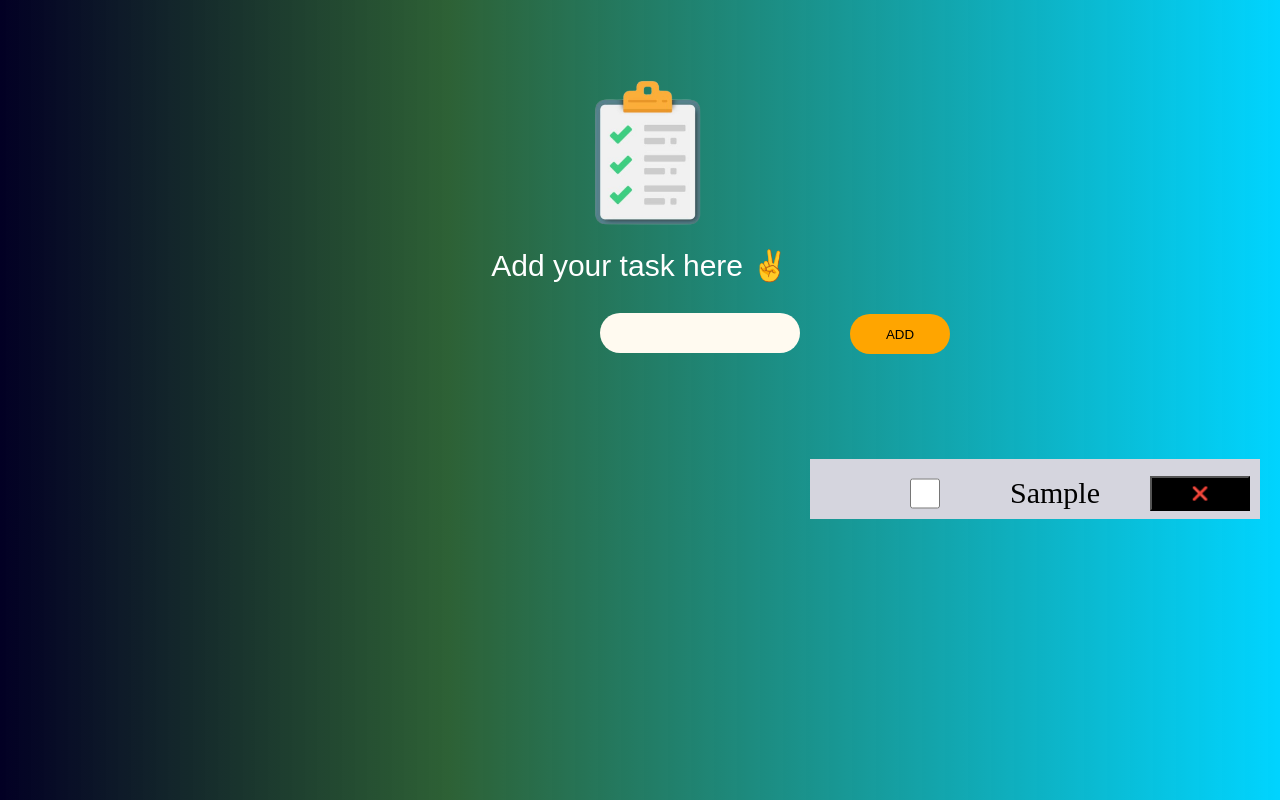
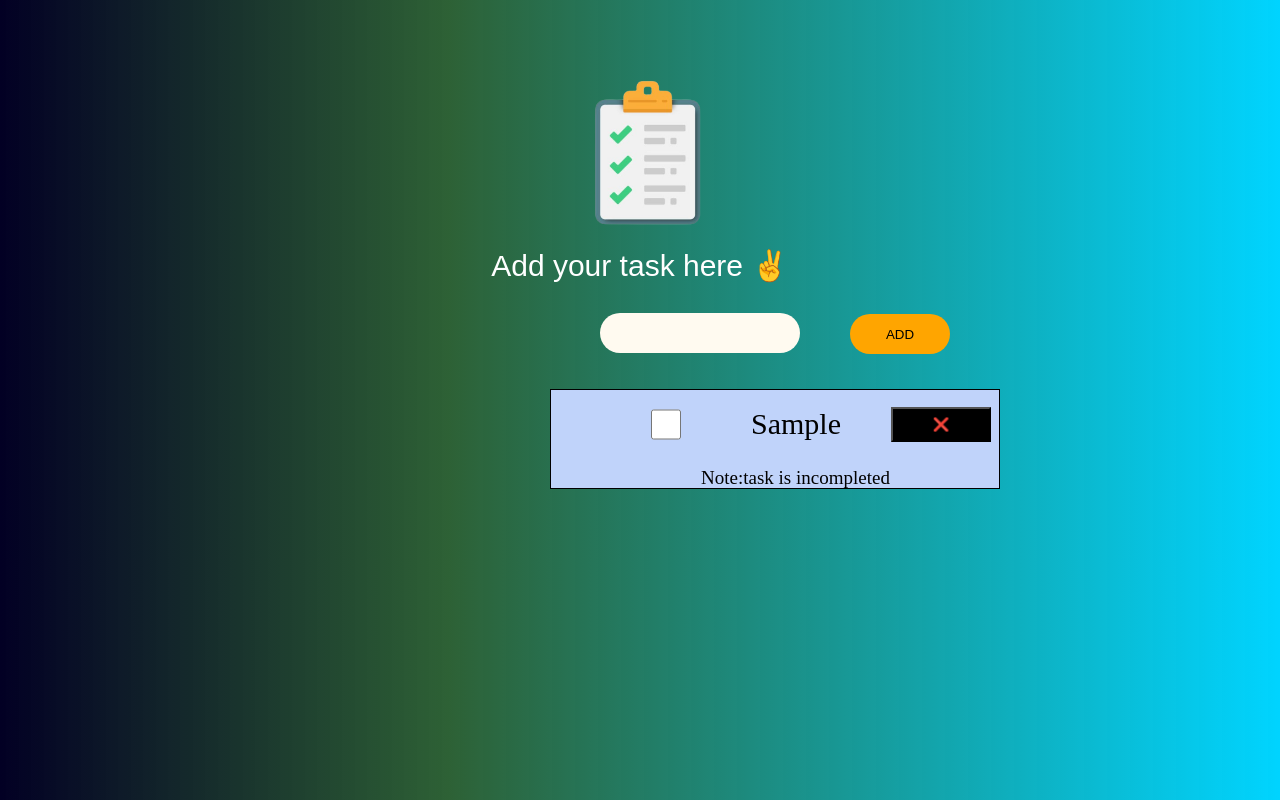
Before and after one commit to SrestMilan/Todo-App, a React (Create React App) app in the folder todo-app/: page / in a window 1280 px wide. Both pictures are taken after typing "Sample" into the empty fields and a click on the button "ADD". Built offline with nearby package versions, Linux system fonts and the light colour scheme.

Commit message:
task track functionality

```diff
--- a/todo-app/src/components/Item.js
+++ b/todo-app/src/components/Item.js
@@ -20,6 +20,15 @@ function Item({ listItem, onDeleteTask, onHandleCompletedTask }) {
           <button className="delete" onClick={() => onDeleteTask(listItem.id)}>
             ❌
           </button>
+
+          <div className="child child-4">
+            <p>
+              Note:
+              {listItem.completed
+                ? " task is completed"
+                : "task is incompleted"}
+            </p>
+          </div>
         </div>
       </div>
     </>
--- a/todo-app/src/index.css
+++ b/todo-app/src/index.css
@@ -87,9 +87,11 @@ body {
 .taskItem {
   position: relative;
   width: 450px;
-  height: 60px;
-  left: 810px;
-  background-color: rgb(213, 213, 222);
+  height: 100px;
+  top: -70px;
+  left: 550px;
+  background-color: #c0d3fa;
+  border: 1px solid black;
 }
 
 .child {
@@ -105,6 +107,13 @@ body {
 .child-3 {
   top: 17px;
   left: 340px;
+}
+
+.child-4 {
+  top: 60px;
+  left: -190px;
+  font-size: 19px;
+  color: black;
 }
 
 .taskItem:hover {
```
